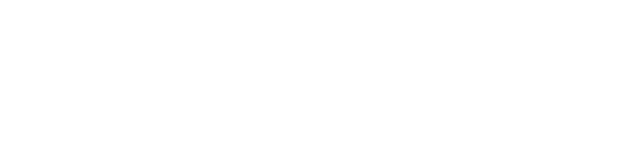
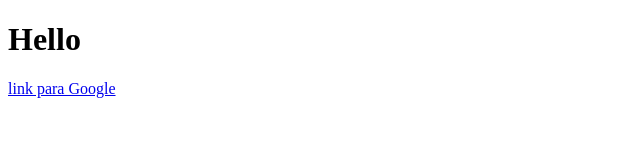
Before and after one commit to Leonardo1228/test_programming_one, a plain HTML site: page index.html in a window 1280 px wide. Shown: the whole page, without its empty margins (0-640 px from the left). Drawn offline with Linux system fonts and the light colour scheme.

Commit message:
Se ha agregado el enlace que dirige a Google

```diff
--- a/index.html
+++ b/index.html
@@ -4,7 +4,8 @@
         <meta charset="UTF-8">
         <title>Tutorial</title>
         <body>
-
+            <h1>Hello</h1>
+            <a href="https://www.google.com/?hl=es">link para Google</a>
         </body>
     </head>
 </html>
```
